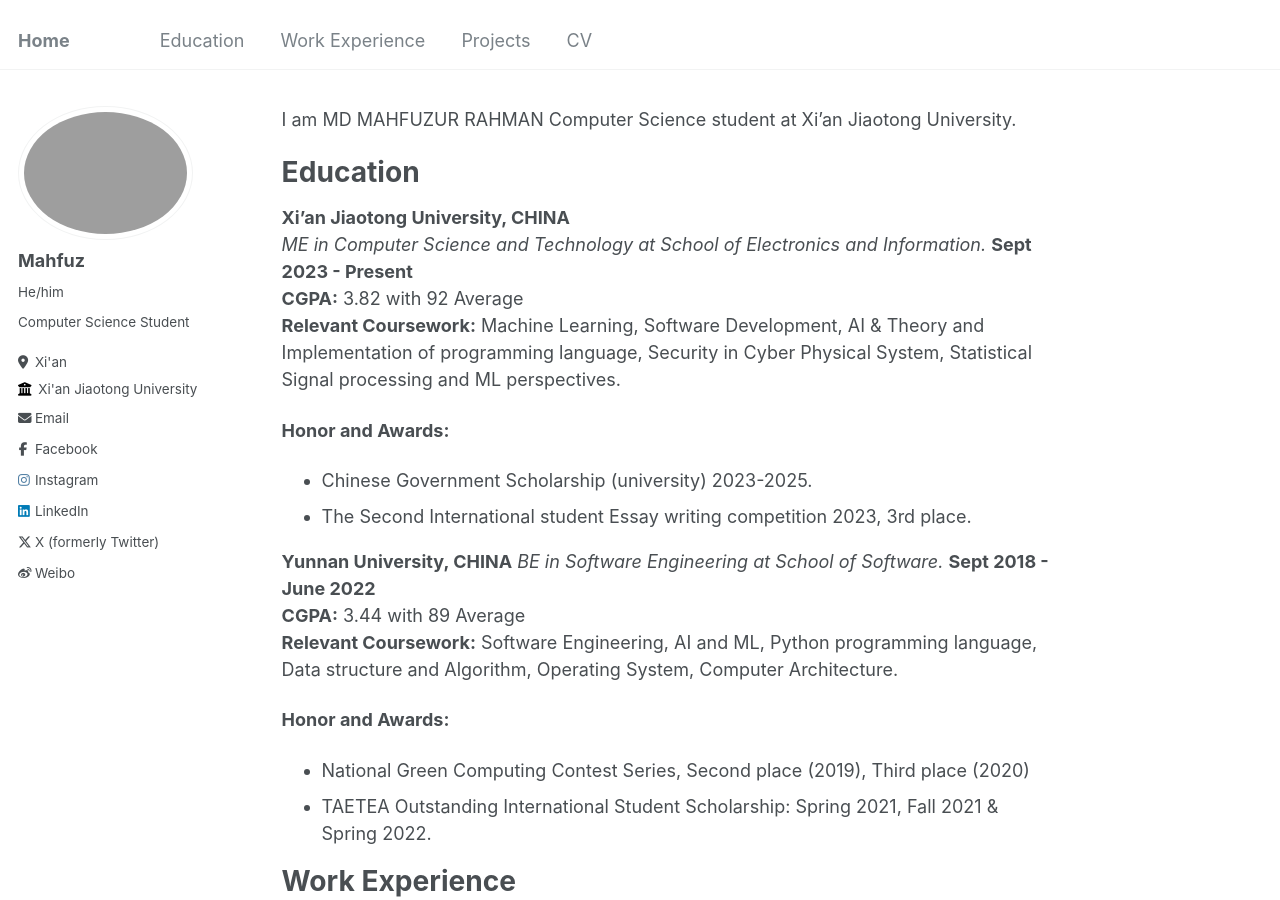
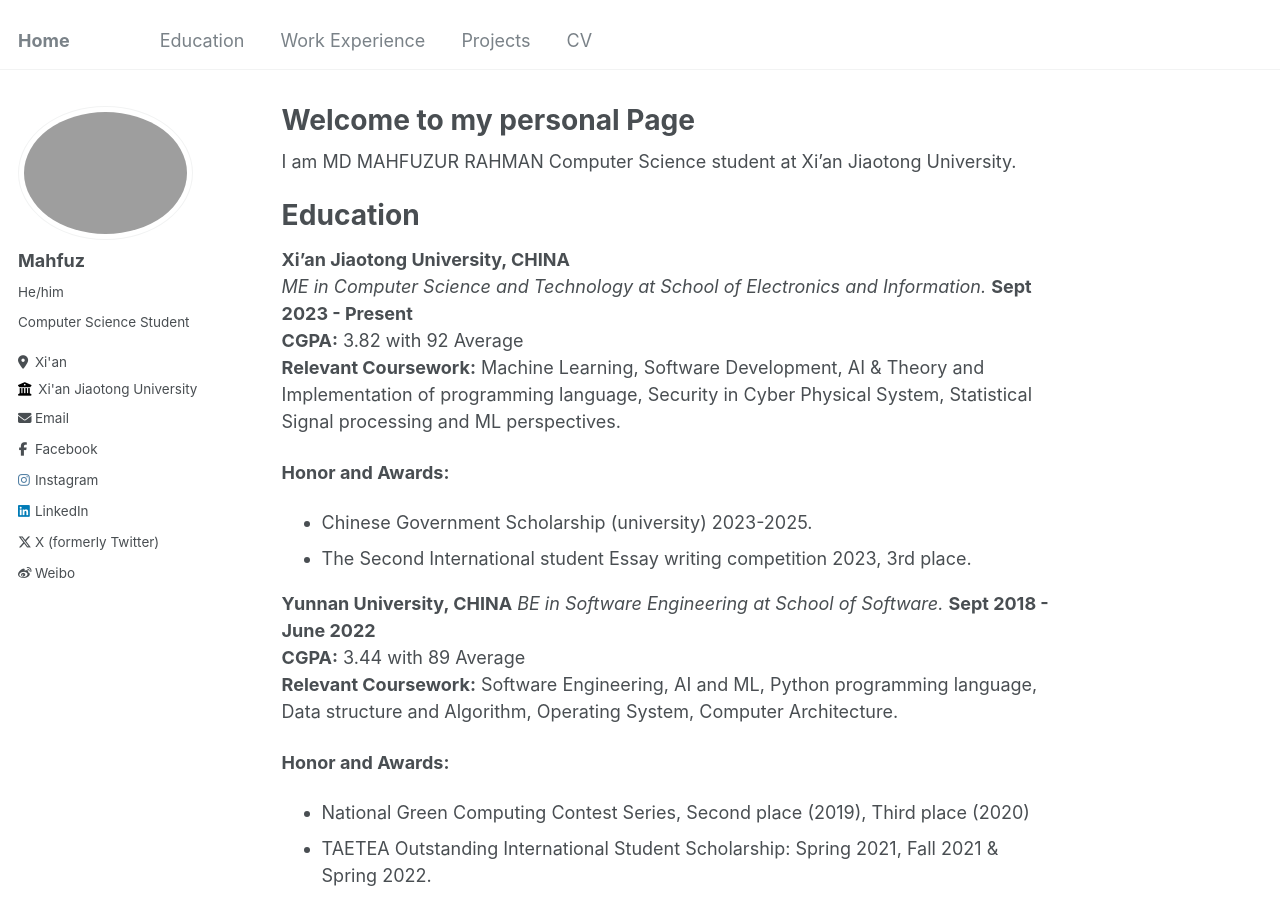
Before and after one commit to mahfuztbt/mahfuztbt.github.io, a Jekyll site: the page built from _pages/about.md, in a window 1280 px wide and 900 px high. Built offline with Jekyll 4.4.1, drawn with Linux system fonts in a browser that asks for light colours; our own code applies the rules of GitHub Pages for plain Markdown files.

Commit message:
Update about.md

```diff
--- a/_pages/about.md
+++ b/_pages/about.md
@@ -1,3 +1,11 @@
+---
+permalink: /
+title: "Welcome to my personal Page"
+author_profile: true
+redirect_from:
+  - /about/
+  - /about.html
+---
 
 I am MD MAHFUZUR RAHMAN Computer Science student at Xi'an Jiaotong University.
 
```
